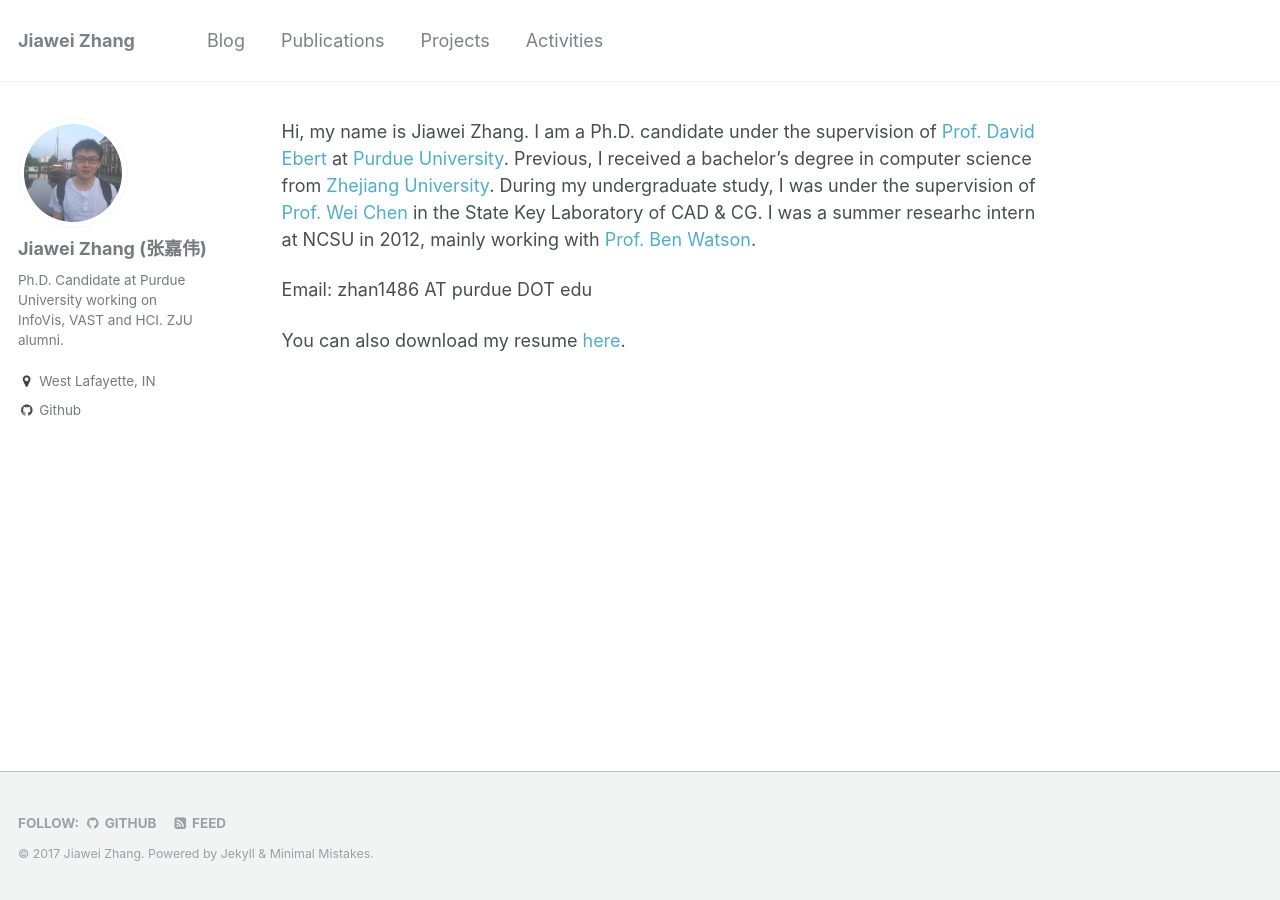
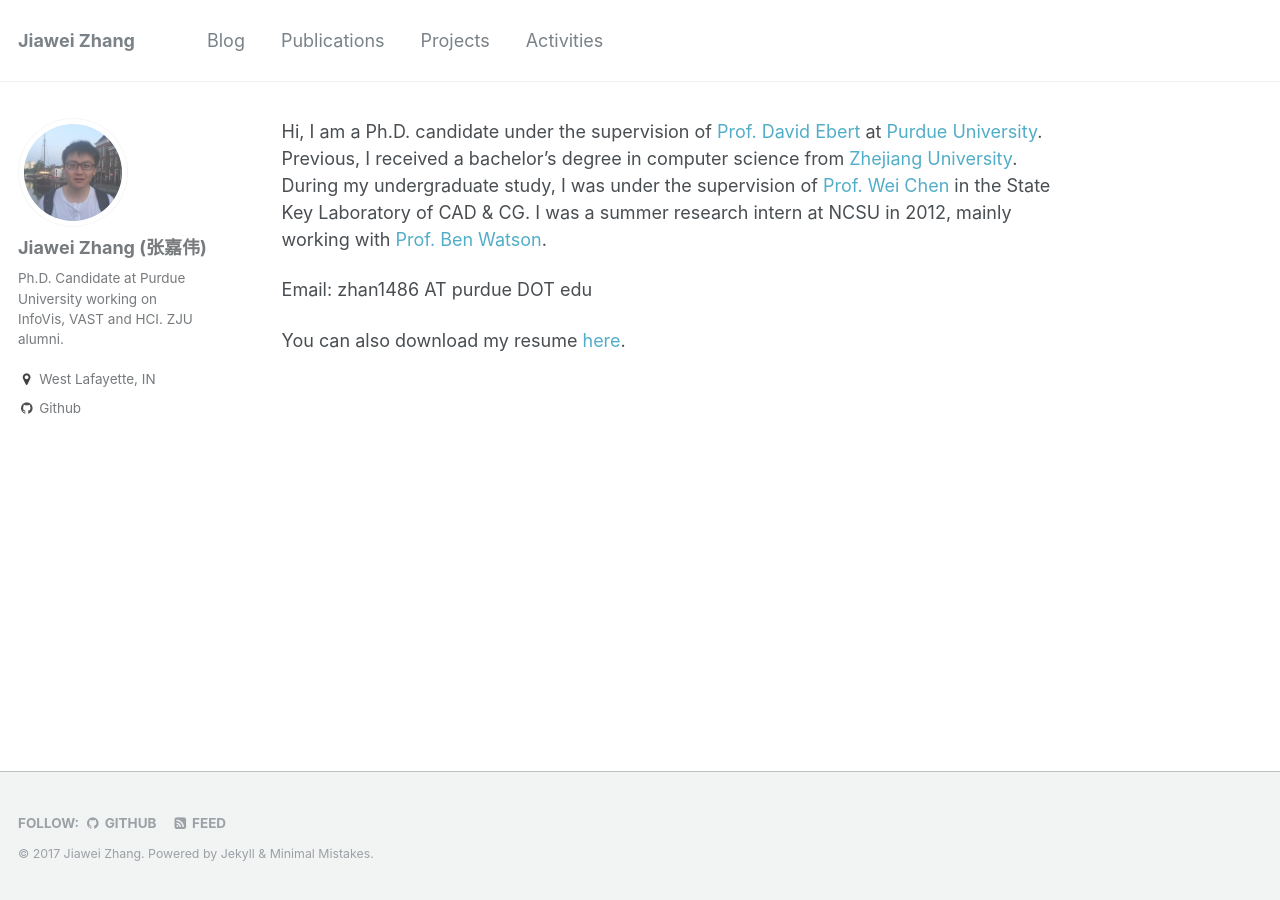
Before and after one commit to rivulet-zhang/rivulet-zhang.github.io, a Jekyll site: the page built from index.md, in a window 1280 px wide. Built offline with Jekyll 4.4.1, drawn with Linux system fonts in a browser that asks for light colours.

Commit message:
initial commit

```diff
--- a/index.md
+++ b/index.md
@@ -3,8 +3,8 @@
 author_profile: true
 permalink: /
 ---
-Hi, my name is Jiawei Zhang. I am a Ph.D. candidate under the supervision of [Prof. David Ebert](https://engineering.purdue.edu/~ebertd) at [Purdue University](http://www.purdue.edu/).
-Previous, I received a bachelor's degree in computer science from [Zhejiang University](http://www.zju.edu.cn/). During my undergraduate study, I was under the supervision of [Prof. Wei Chen](http://www.cad.zju.edu.cn/home/chenwei/) in the State Key Laboratory of CAD &amp; CG. I was a summer researhc intern at NCSU in 2012, mainly working with [Prof. Ben Watson](https://www.csc.ncsu.edu/people/bwatson).
+Hi, I am a Ph.D. candidate under the supervision of [Prof. David Ebert](https://engineering.purdue.edu/~ebertd) at [Purdue University](http://www.purdue.edu/).
+Previous, I received a bachelor's degree in computer science from [Zhejiang University](http://www.zju.edu.cn/). During my undergraduate study, I was under the supervision of [Prof. Wei Chen](http://www.cad.zju.edu.cn/home/chenwei/) in the State Key Laboratory of CAD &amp; CG. I was a summer research intern at NCSU in 2012, mainly working with [Prof. Ben Watson](https://www.csc.ncsu.edu/people/bwatson).
 
 Email: zhan1486 AT purdue DOT edu
 
```
Also changed, not shown: _pages/blog.html (deleted, +0 -14 lines), images/profile.jpg.
